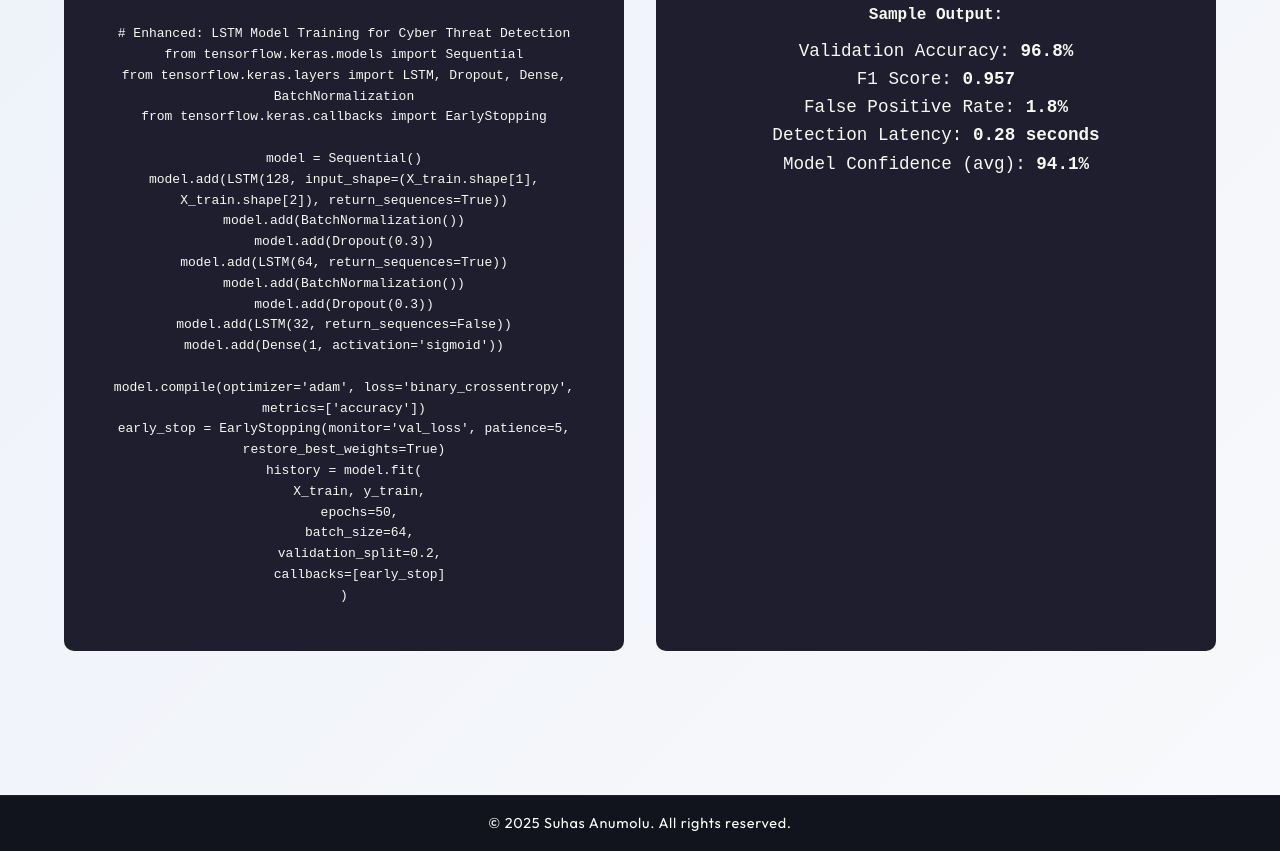
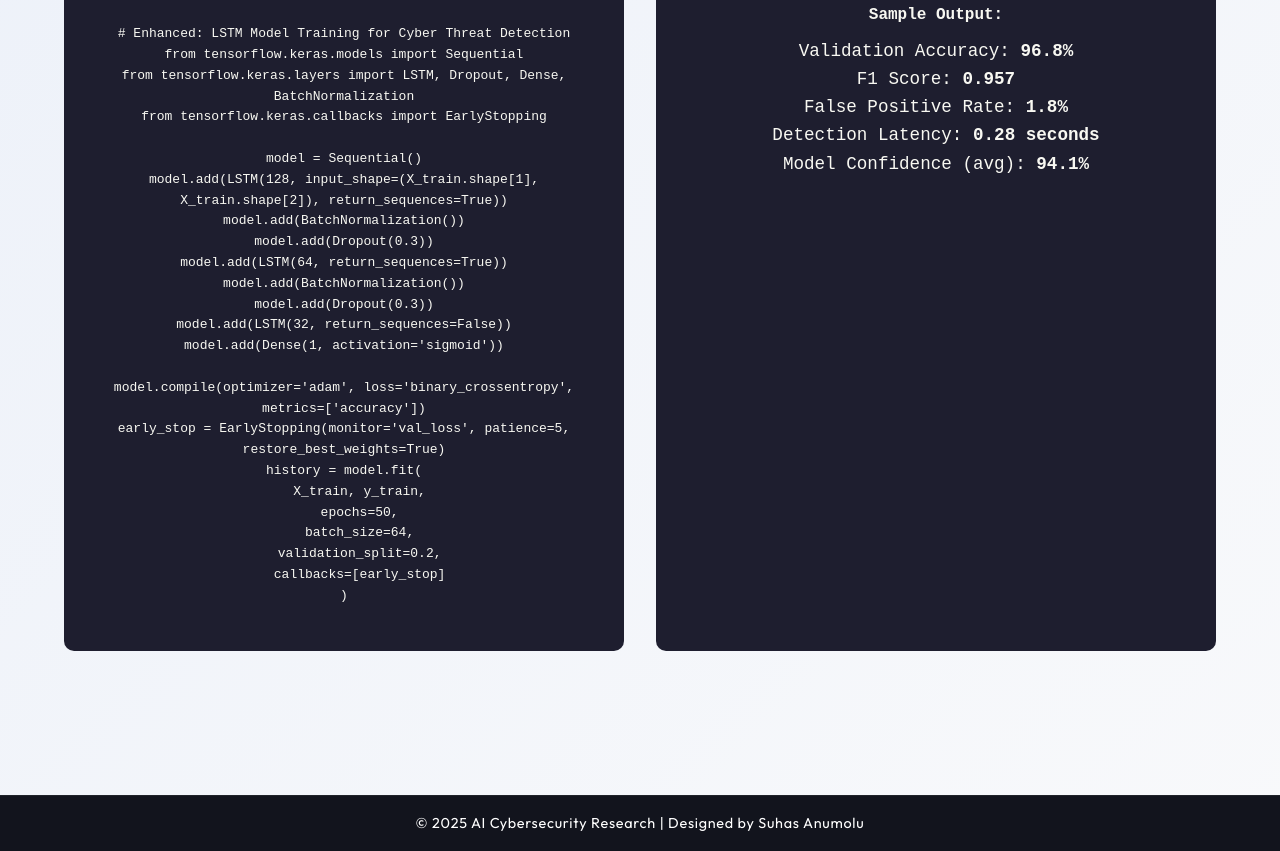
Before and after one commit to Suhas2Anumolu/Cybersecurity-Research-Site, a plain HTML site: page project.html in a window 1280 px wide. Shown: the part 2930-3781 px from the top of the page. Drawn offline with Linux system fonts and the light colour scheme.

Commit message:
Update project.html

```diff
--- a/project.html
+++ b/project.html
@@ -161,7 +161,7 @@ history = model.fit(
     </section>
 
     <footer>
-      <p>&copy; 2025 Suhas Anumolu. All rights reserved.</p>
+       <p>&copy; 2025 AI Cybersecurity Research | Designed by Suhas Anumolu</p>
     </footer>
   </body>
 </html>
```
